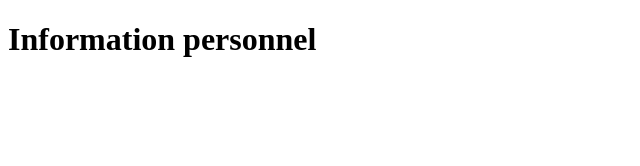
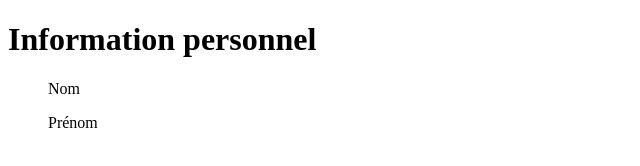
Before and after one commit to QuentinBuquet/username.github.io, a plain HTML site: page index.html in a window 1280 px wide. Shown: the whole page, without its empty margins (0-640 px from the left). Drawn offline with Linux system fonts and the light colour scheme.

Commit message:
Adding Nom et Prénom

```diff
--- a/index.html
+++ b/index.html
@@ -6,7 +6,8 @@
   </head>
   <body>
     <h1> Information personnel</h1>
-
+      <ul>Nom</ul>
+      <ul>Prénom</ul>
 
   </body>
 </html>
```
